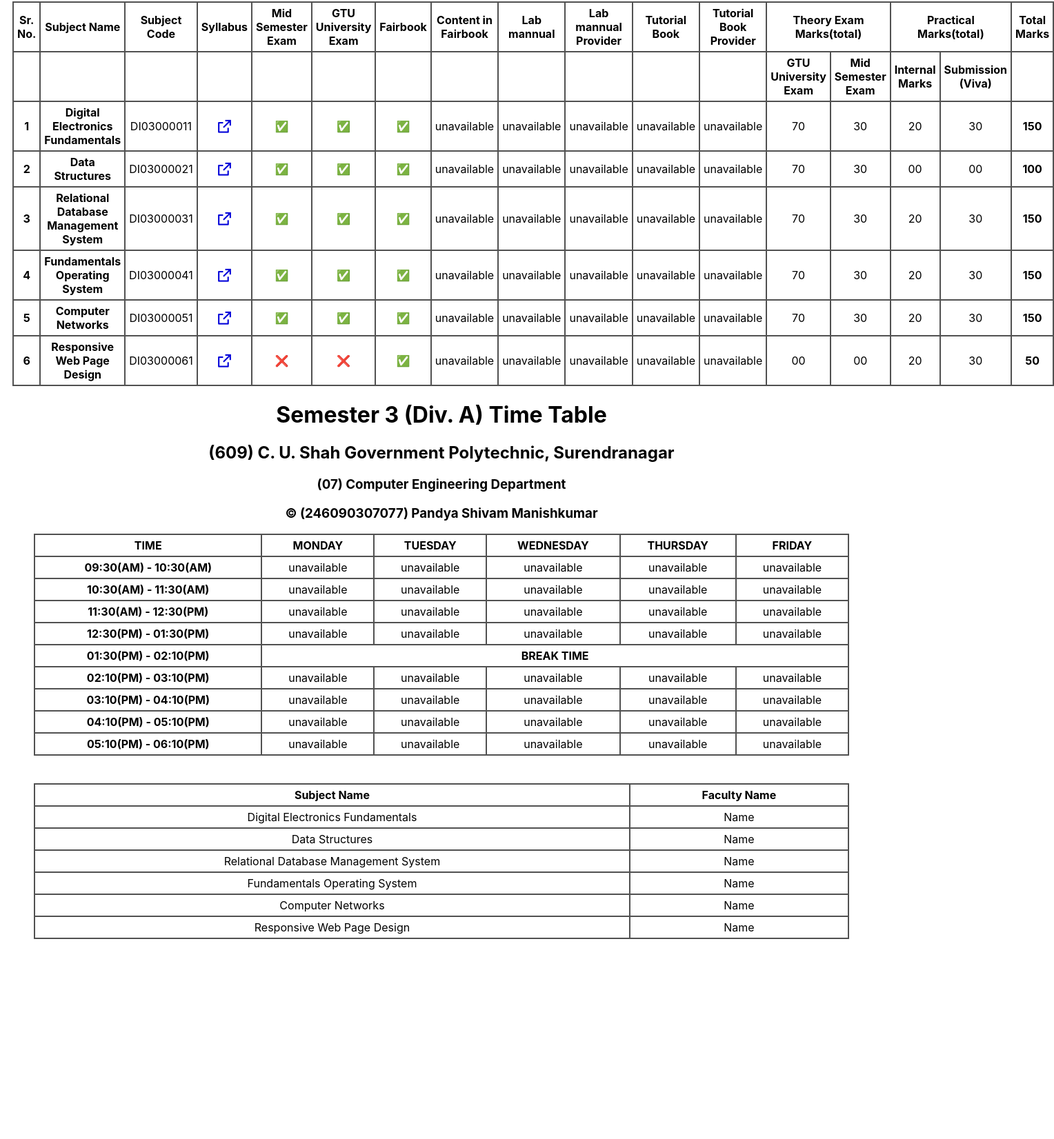
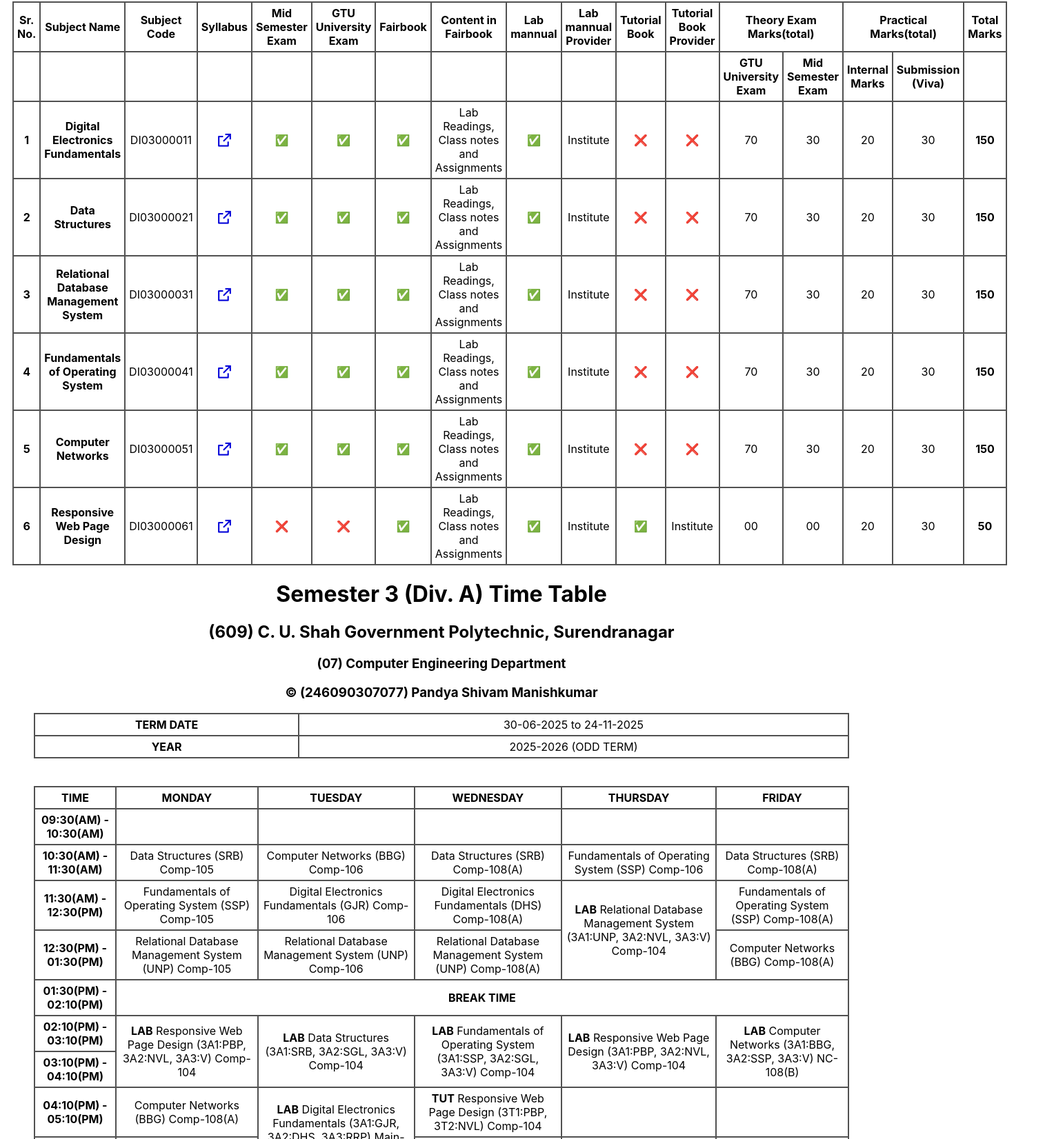
Before and after one commit to shivam-pandya-8118/CUSP_07_Sem_03_Plan_TimeTable, a plain HTML site: page index.html in a window 1280 px wide. Shown: the part 230-1882 px from the top of the page at 69% size, 1528 px wide, since content can reach past the window. Before the commit the page ends 1610 px from the top, so only its background shows below. Drawn offline with nearby package versions, Linux system fonts and the light colour scheme.

Commit message:
Update index.html

```diff
--- a/index.html
+++ b/index.html
@@ -110,11 +110,11 @@
             <td>✅</td>
             <td>✅</td>
             <td>✅</td>
-            <td>unavailable</td>
-            <td>unavailable</td>
-            <td>unavailable</td>
-            <td>unavailable</td>
-            <td>unavailable</td>
+            <td>Lab Readings, Class notes and Assignments</td>
+            <td>✅</td>
+            <td>Institute</td>
+            <td>❌</td>
+            <td>❌</td>
             <td>70</td>
             <td>30</td>
             <td>20</td>
@@ -132,16 +132,16 @@
             <td>✅</td>
             <td>✅</td>
             <td>✅</td>
-            <td>unavailable</td>
-            <td>unavailable</td>
-            <td>unavailable</td>
-            <td>unavailable</td>
-            <td>unavailable</td>
+            <td>Lab Readings, Class notes and Assignments</td>
+            <td>✅</td>
+            <td>Institute</td>
+            <td>❌</td>
+            <td>❌</td>
             <td>70</td>
             <td>30</td>
-            <td>00</td>
-            <td>00</td>
-            <td class="text_bold">100</td>
+            <td>20</td>
+            <td>30</td>
+            <td class="text_bold">150</td>
         </tr>
 
         <tr>
@@ -154,11 +154,11 @@
             <td>✅</td>
             <td>✅</td>
             <td>✅</td>
-            <td>unavailable</td>
-            <td>unavailable</td>
-            <td>unavailable</td>
-            <td>unavailable</td>
-            <td>unavailable</td>
+            <td>Lab Readings, Class notes and Assignments</td>
+            <td>✅</td>
+            <td>Institute</td>
+            <td>❌</td>
+            <td>❌</td>
             <td>70</td>
             <td>30</td>
             <td>20</td>
@@ -168,7 +168,7 @@
 
         <tr>
             <td class="text_bold">4</td>
-            <td class="text_bold">Fundamentals Operating System</td>
+            <td class="text_bold">Fundamentals of Operating System</td>
             <td>DI03000041</td>
             <td><a style="text-decoration: none; color: #0000d9;" target="_blank"
                     href="https://s3-ap-southeast-1.amazonaws.com/gtusitecirculars/Syallbus/DI03000041.pdf"><i
@@ -176,11 +176,11 @@
             <td>✅</td>
             <td>✅</td>
             <td>✅</td>
-            <td>unavailable</td>
-            <td>unavailable</td>
-            <td>unavailable</td>
-            <td>unavailable</td>
-            <td>unavailable</td>
+            <td>Lab Readings, Class notes and Assignments</td>
+            <td>✅</td>
+            <td>Institute</td>
+            <td>❌</td>
+            <td>❌</td>
             <td>70</td>
             <td>30</td>
             <td>20</td>
@@ -198,11 +198,11 @@
             <td>✅</td>
             <td>✅</td>
             <td>✅</td>
-            <td>unavailable</td>
-            <td>unavailable</td>
-            <td>unavailable</td>
-            <td>unavailable</td>
-            <td>unavailable</td>
+            <td>Lab Readings, Class notes and Assignments</td>
+            <td>✅</td>
+            <td>Institute</td>
+            <td>❌</td>
+            <td>❌</td>
             <td>70</td>
             <td>30</td>
             <td>20</td>
@@ -220,11 +220,11 @@
             <td>❌</td>
             <td>❌</td>
             <td>✅</td>
-            <td>unavailable</td>
-            <td>unavailable</td>
-            <td>unavailable</td>
-            <td>unavailable</td>
-            <td>unavailable</td>
+            <td>Lab Readings, Class notes and Assignments</td>
+            <td>✅</td>
+            <td>Institute</td>
+            <td>✅</td>
+            <td>Institute</td>
             <td>00</td>
             <td>00</td>
             <td>20</td>
@@ -238,6 +238,18 @@
     <h3>&copy; (246090307077) Pandya Shivam Manishkumar</h3>
     <table>
         <tr>
+            <th>TERM DATE</th>
+            <td>30-06-2025 to 24-11-2025</td>
+        </tr>
+        <tr>
+            <th>YEAR</th>
+            <td>2025-2026 (ODD TERM)</td>
+        </tr>
+    </table>
+    <br />
+    <br />
+    <table>
+        <tr>
             <th>TIME</th>
             <th>MONDAY</th>
             <th>TUESDAY</th>
@@ -247,35 +259,34 @@
         </tr>
         <tr>
             <td class="text_bold">09:30(AM) - 10:30(AM)</td>
-            <td>unavailable</td>
-            <td>unavailable</td>
-            <td>unavailable</td>
-            <td>unavailable</td>
-            <td>unavailable</td>
+            <td></td>
+            <td></td>
+            <td></td>
+            <td></td>
+            <td></td>
         </tr>
         <tr>
             <td class="text_bold">10:30(AM) - 11:30(AM)</td>
-            <td>unavailable</td>
-            <td>unavailable</td>
-            <td>unavailable</td>
-            <td>unavailable</td>
-            <td>unavailable</td>
+            <td>Data Structures (SRB) Comp-105</td>
+            <td>Computer Networks (BBG) Comp-106</td>
+            <td>Data Structures (SRB) Comp-108(A)</td>
+            <td>Fundamentals of Operating System (SSP) Comp-106</td>
+            <td>Data Structures (SRB) Comp-108(A)</td>
         </tr>
         <tr>
             <td class="text_bold">11:30(AM) - 12:30(PM)</td>
-            <td>unavailable</td>
-            <td>unavailable</td>
-            <td>unavailable</td>
-            <td>unavailable</td>
-            <td>unavailable</td>
+            <td>Fundamentals of Operating System (SSP) Comp-105</td>
+            <td>Digital Electronics Fundamentals (GJR) Comp-106</td>
+            <td>Digital Electronics Fundamentals (DHS) Comp-108(A)</td>
+            <td rowspan="2"><b>LAB</b> Relational Database Management System (3A1:UNP, 3A2:NVL, 3A3:V) Comp-104</td>
+            <td>Fundamentals of Operating System (SSP) Comp-108(A)</td>
         </tr>
         <tr>
             <td class="text_bold">12:30(PM) - 01:30(PM)</td>
-            <td>unavailable</td>
-            <td>unavailable</td>
-            <td>unavailable</td>
-            <td>unavailable</td>
-            <td>unavailable</td>
+            <td>Relational Database Management System (UNP) Comp-105</td>
+            <td>Relational Database Management System (UNP) Comp-106</td>
+            <td>Relational Database Management System (UNP) Comp-108(A)</td>
+            <td>Computer Networks (BBG) Comp-108(A)</td>
         </tr>
         <tr>
             <td class="text_bold">01:30(PM) - 02:10(PM)</td>
@@ -283,35 +294,30 @@
         </tr>
         <tr>
             <td class="text_bold">02:10(PM) - 03:10(PM)</td>
-            <td>unavailable</td>
-            <td>unavailable</td>
-            <td>unavailable</td>
-            <td>unavailable</td>
-            <td>unavailable</td>
+            <td rowspan="2"><b>LAB</b> Responsive Web Page Design (3A1:PBP, 3A2:NVL, 3A3:V) Comp-104</td>
+            <td rowspan="2"><b>LAB</b> Data Structures (3A1:SRB, 3A2:SGL, 3A3:V) Comp-104</td>
+            <td rowspan="2"><b>LAB</b> Fundamentals of Operating System (3A1:SSP, 3A2:SGL, 3A3:V) Comp-104</td>
+            <td rowspan="2"><b>LAB</b> Responsive Web Page Design (3A1:PBP, 3A2:NVL, 3A3:V) Comp-104</td>
+            <td rowspan="2"><b>LAB</b> Computer Networks (3A1:BBG, 3A2:SSP, 3A3:V) NC-108(B)</td>
         </tr>
         <tr>
             <td class="text_bold">03:10(PM) - 04:10(PM)</td>
-            <td>unavailable</td>
-            <td>unavailable</td>
-            <td>unavailable</td>
-            <td>unavailable</td>
-            <td>unavailable</td>
         </tr>
         <tr>
             <td class="text_bold">04:10(PM) - 05:10(PM)</td>
-            <td>unavailable</td>
-            <td>unavailable</td>
-            <td>unavailable</td>
-            <td>unavailable</td>
-            <td>unavailable</td>
+            <td>Computer Networks (BBG) Comp-108(A)</td>
+            <td rowspan="2"><b>LAB</b> Digital Electronics Fundamentals (3A1:GJR, 3A2:DHS, 3A3:RRP) Main-118, Main-115
+            </td>
+            <td><b>TUT</b> Responsive Web Page Design (3T1:PBP, 3T2:NVL) Comp-104</td>
+            <td></td>
+            <td></td>
         </tr>
         <tr>
             <td class="text_bold">05:10(PM) - 06:10(PM)</td>
-            <td>unavailable</td>
-            <td>unavailable</td>
-            <td>unavailable</td>
-            <td>unavailable</td>
-            <td>unavailable</td>
+            <td></td>
+            <td></td>
+            <td></td>
+            <td></td>
         </tr>
     </table>
     <br />
@@ -322,28 +328,52 @@
             <th>Faculty Name</th>
         </tr>
         <tr>
-            <td>Digital Electronics Fundamentals</td>
-            <td>Name</td>
+            <td>DI03000011 - Digital Electronics Fundamentals</td>
+            <td>
+                <li>Kum. Grishma J. Raval (GJR)</li>
+                <li>Mr. D. H. Shukla (DHS)</li>
+                <li>Kum. R. R. Prajapati (RRP)</li>
+            </td>
         </tr>
         <tr>
-            <td>Data Structures</td>
-            <td>Name</td>
+            <td>DI03000021 - Data Structures</td>
+            <td>
+                <li>Mr. Sanjay R. Bhalgama (SRB)</li>
+                <li>Miss. Shaily G. Langhnoja (SGL)</li>
+                <li><del>Visiting Faculty (V)</del></li>
+            </td>
         </tr>
         <tr>
-            <td>Relational Database Management System</td>
-            <td>Name</td>
+            <td>DI03000031 - Relational Database Management System</td>
+            <td>
+                <li>Mr. Ureshkumar N. Parmar (UNP)</li>
+                <li>Mr. Narendrasinh V. Limbad (NVL)</li>
+                <li><del>Visiting Faculty (V)</del></li>
+            </td>
         </tr>
         <tr>
-            <td>Fundamentals Operating System</td>
-            <td>Name</td>
+            <td>DI03000041 - Fundamentals of Operating System</td>
+            <td>
+                <li>Mr. Shaktisinh S. Parmar (SSP)</li>
+                <li>Miss. Shaily G. Langhnoja (SGL)</li>
+                <li><del>Visiting Faculty (V)</del></li>
+            </td>
         </tr>
         <tr>
-            <td>Computer Networks</td>
-            <td>Name</td>
+            <td>DI03000051 - Computer Networks</td>
+            <td>
+                <li>Miss. Binal B. Goswami (BBG)</li>
+                <li>Mr. Shaktisinh S. Parmar (SSP)</li>
+                <li><del>Visiting Faculty (V)</del></li>
+            </td>
         </tr>
         <tr>
-            <td>Responsive Web Page Design</td>
-            <td>Name</td>
+            <td>DI03000061 - Responsive Web Page Design</td>
+            <td>
+                <li>Mr. Pratiksinh B. Parmar (PBP)</li>
+                <li>Mr. Narendrasinh V. Limbad (NVL)</li>
+                <li><del>Visiting Faculty (V)</del></li>
+            </td>
         </tr>
     </table>
 </body>
```
